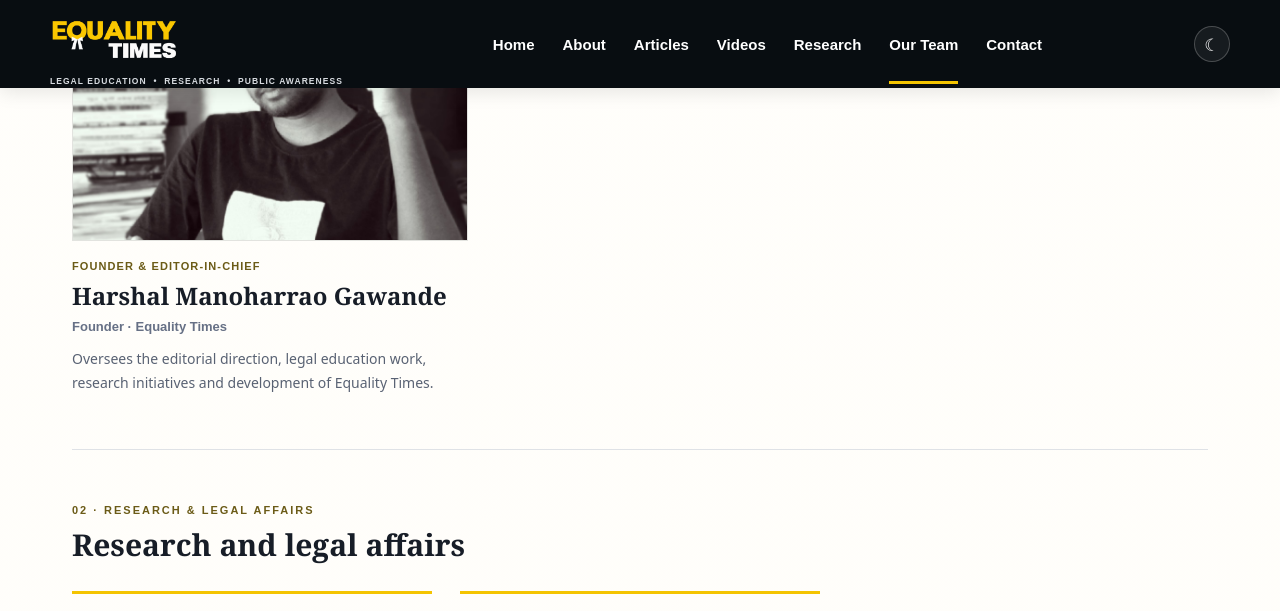
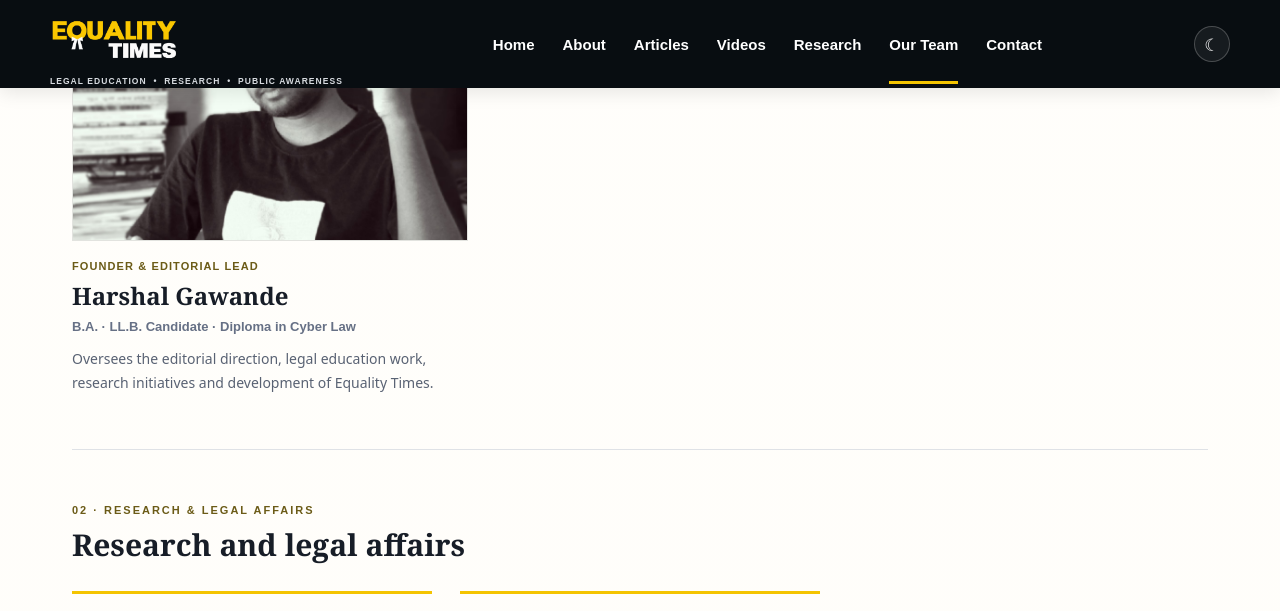
Before and after one commit to equalitytimes/equalitytimes-test, a Jekyll site: the page built from team/index.html, in a window 1280 px wide and 1400 px high, scrolled down 1144 px. Shown: the top 611 px of the window. Built offline with Jekyll 4.4.1, drawn with Linux system fonts in a browser that asks for light colours; some of the changed text lies outside the part shown; grey boxes are pictures that could not be loaded.

Commit message:
Refine team member profiles (#15)

```diff
--- a/team/index.html
+++ b/team/index.html
@@ -75,9 +75,9 @@
   <div class="team-grid-editorial team-leadership">
     <article class="team-person">
       <div class="team-person-photo"><img src="{{ '/assets/founder.jpg' | relative_url }}" alt="Harshal Manoharrao Gawande"></div>
-      <div class="team-person-role">Founder &amp; Editor-in-Chief</div>
-      <h3>Harshal Manoharrao Gawande</h3>
-      <p class="team-person-credentials">Founder · Equality Times</p>
+      <div class="team-person-role">Founder &amp; Editorial Lead</div>
+      <h3>Harshal Gawande</h3>
+      <p class="team-person-credentials">B.A. · LL.B. Candidate · Diploma in Cyber Law</p>
       <p class="team-person-bio">Oversees the editorial direction, legal education work, research initiatives and development of Equality Times.</p>
     </article>
   </div>
@@ -87,7 +87,7 @@
   <div class="team-section-heading">02 · Research &amp; Legal Affairs</div>
   <h2 class="team-section-title">Research and legal affairs</h2>
   <div class="team-grid-editorial">
-    <article class="team-person"><div class="team-person-photo"><img src="{{ '/assets/team-default.svg' | relative_url }}" alt="Default portrait"></div><div class="team-person-role">Research &amp; Publications Associate</div><h3>Sunil Kumar Koliya</h3><p class="team-person-credentials">M.A. · B.Ed. · D.Ed.</p></article>
+    <article class="team-person"><div class="team-person-photo"><img src="{{ '/assets/team-default.svg' | relative_url }}" alt="Default portrait"></div><div class="team-person-role">Research &amp; Publications Associate</div><h3>Sunil Kumar Kolilya</h3><p class="team-person-credentials">M.A. (History) · M.A. (Political Science) · M.A. (Philosophy)<br>UGC-NET Qualified — Political Science</p></article>
     <article class="team-person"><div class="team-person-photo"><img src="{{ '/assets/team-default.svg' | relative_url }}" alt="Default portrait"></div><div class="team-person-role">Legal Research Associate</div><h3>Adv. Komal Kate</h3><p class="team-person-credentials">B.A. LL.B.</p></article>
   </div>
 </section>
```
